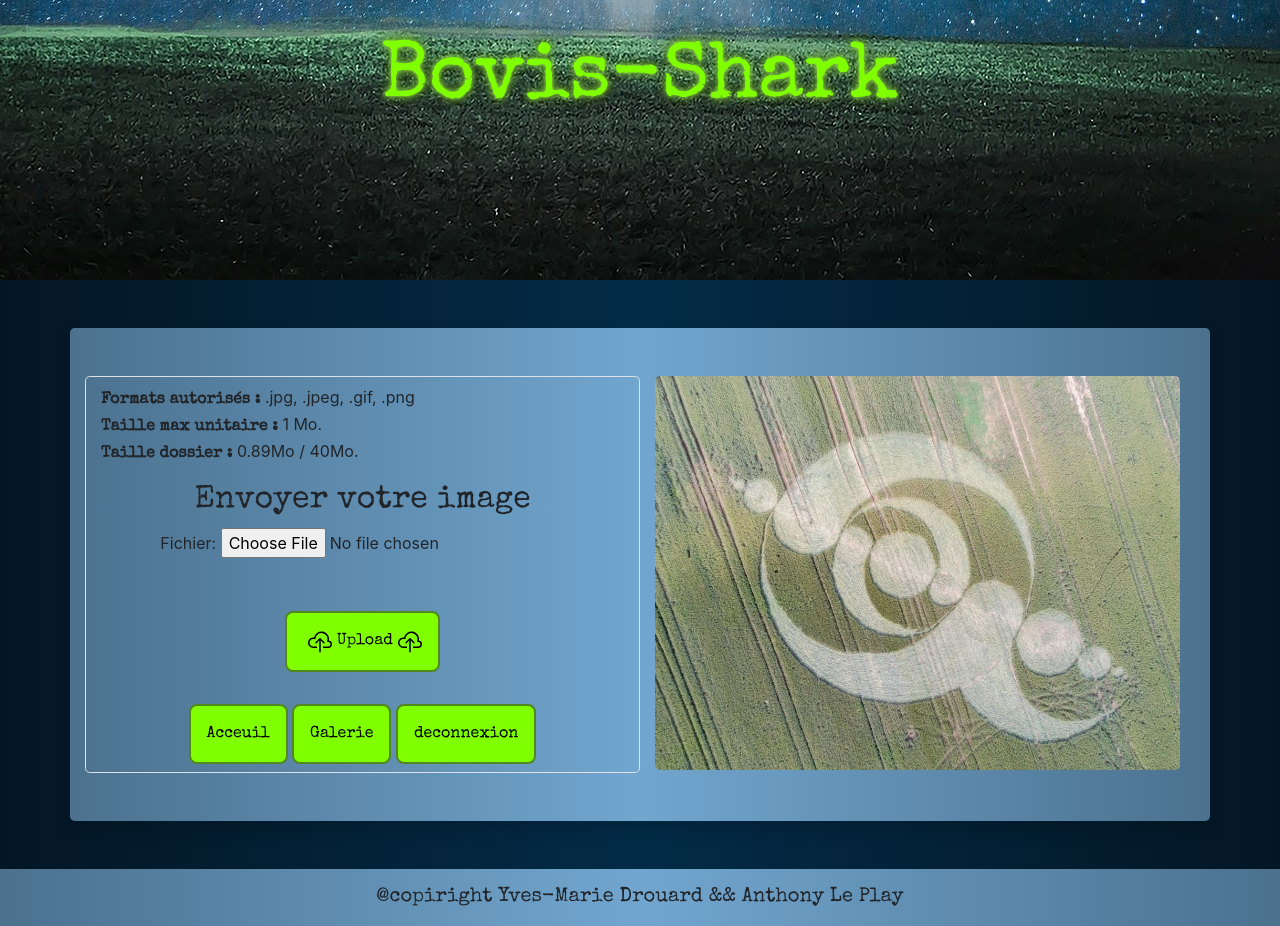
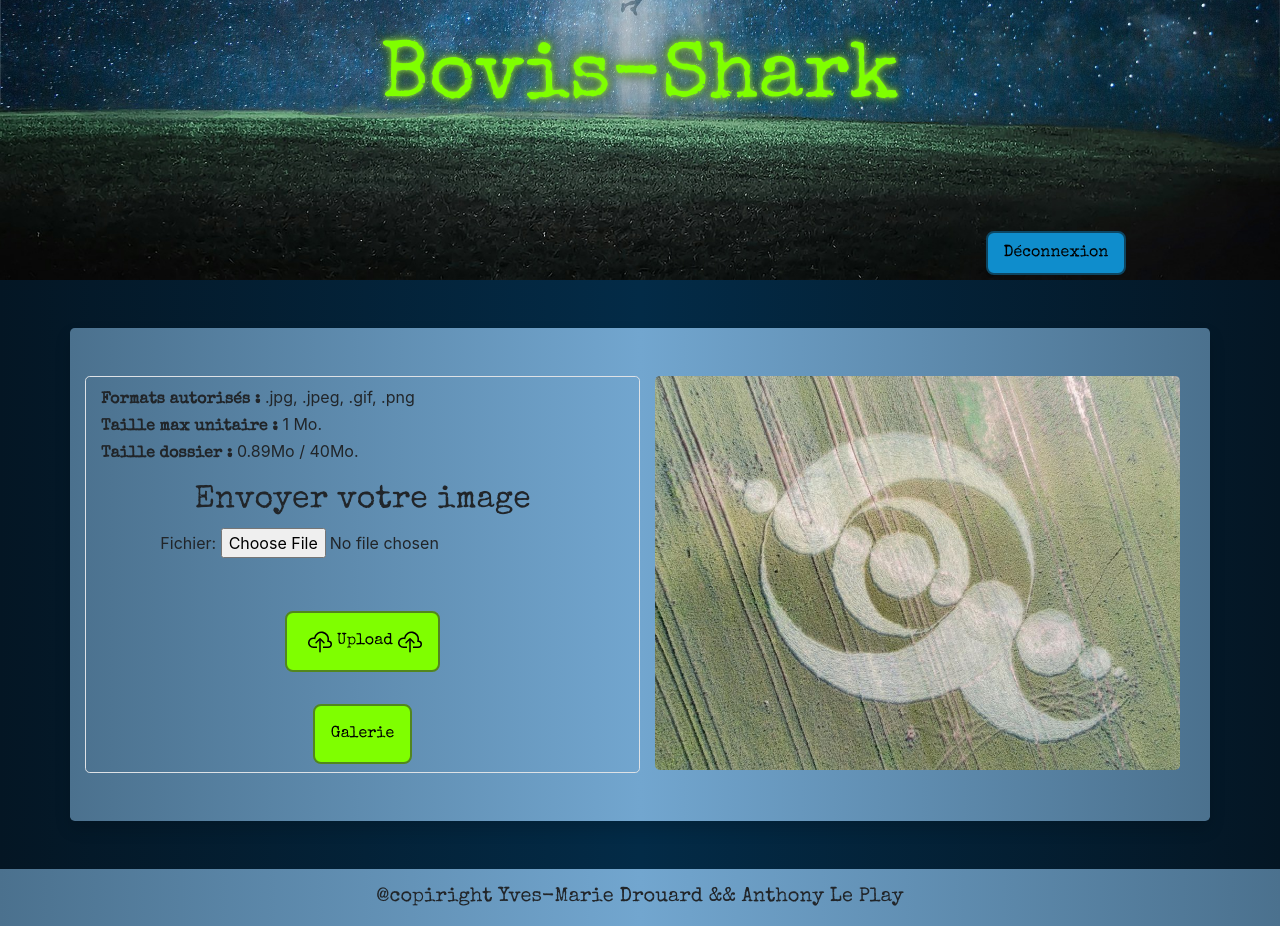
Before and after one commit to yvesmaried/tp-php-upload-img2, a PHP site: page /dashboard.php in a window 1280 px wide. Run offline with PHP 8.4, Linux system fonts and the light colour scheme; the visitor is signed in with stand-in values (Sample User, id 1).

Commit message:
mise ne page de 2-3 modif

```diff
--- a/assets/style.css
+++ b/assets/style.css
@@ -5,7 +5,7 @@
     background-attachment: fixed;
     background-position: bottom;
     background-repeat: no-repeat;
-    background-size: auto;
+    background-size: cover;
 }
 
 #titreHeader {
@@ -53,13 +53,20 @@
     border: solid 2px rgb(82, 134, 30);
     background-color: chartreuse;
 }
-.test{
-    height: 100px;
-    background-color: darksalmon;
-    width: 50%;
+.btn-deco{
+    padding: 0.5rem 1rem;
+    border-radius: 8px;
+    /* color: chartreuse; */
+    border: solid 2px #0d4662;
+    background-color: #0f8dcc;
 }
 
 .vignetteGallery {
     height: 10rem;
     width: auto;
 }
+.bottom-header{
+    position: absolute;
+    bottom: 5px;
+    right: 12%;
+}
--- a/dashboard.php
+++ b/dashboard.php
@@ -21,11 +21,14 @@ require_once 'controller\dashboard-controller.php';
 
     <!------------------------------------------------- HEADER ------------------------------->
     <header>
-        <div id="img-accueil" class="container-fluid">
-            <div class="row justify-content-lg-start justify-content-center text-center">
+        <div id="img-accueil" class="container-fluid position-relative">
+            <div class="row">
                 <div class="col-12 justify-content-center text-center">
                     <h1 class="typo-specialelite" id="titreHeader">Bovis-Shark</h1>
                 </div>
+            </div>
+            <div class="bottom-header">
+                <a class="" href="deconnexion.php"><button class="btn-deco typo-specialelite" type="button">Déconnexion</button></a>
             </div>
         </div>
     </header>
@@ -63,14 +66,11 @@ require_once 'controller\dashboard-controller.php';
                         </form>
 
                         <p id="messageresult" class="typo-specialelite h5"><b><?= $message ?></b></p>
-                        <a href="index.php"><button class="btn-perso typo-specialelite" type="button">Acceuil</button></a>
                         <a href="gallery.php"><button class="btn-perso typo-specialelite" type="button">Galerie</button></a>
-                        <a href="deconnexion.php"><button class="btn-perso typo-specialelite" type="button">deconnexion</button></a>
                     </div>
                     <!------------------------------------------------- COL DROITE ------------------------------->
                     <div class="col-12 col-sm-10 col-md-6 my-5 rounded-lg" onclick="playsound()">
-                        <img class="rounded-lg" src="img\cover-crop-circle.jpg" alt="cover-crop-circle-Astronogeek"
-                            width="100%">
+                        <img class="rounded-lg" src="img\cover-crop-circle.jpg" alt="cover-crop-circle-Astronogeek" width="100%">
                     </div>
                 </div>
             </div>
--- a/index.php
+++ b/index.php
@@ -37,16 +37,16 @@ require_once 'controller\index-controller.php';
                 <div class="row col-12 my-5 shadow justify-content-center rounded-lg" id="id-workarea">
                     <!------------------------------------------------- COL GAUCHE ------------------------------->
                     <div class="col-12 col-sm-10 col-md-6 border py-2 my-5 rounded-lg justify-content-center text-center">
-                        <form class="row  justify-content-center " action="" method="post" enctype="multipart/form-data">
+                        <form class="row justify-content-center" action="" method="post" enctype="multipart/form-data">
                             <div class="form-group col-md-7">
                                 <label class="typo-specialelite font-weight-bold" for="account">Login :</label>
                                 <input class="form-control" id="account" type="text" name="account"
-                                    placeholder="nom de compte">
+                                    placeholder="nom de compte" required>
                             </div>
                             <div class="form-group col-md-7">
                                 <label class="typo-specialelite font-weight-bold" for="password">Password :</label>
                                 <input class="form-control" id="password" type="password" name="password"
-                                    placeholder="mot de passe">
+                                    placeholder="mot de passe" required>
                             </div>
                             <div class="col-md-7">
                                 <input class="btn-perso typo-specialelite" type="submit" value="connexion">
```
Also changed, not shown: controller/gallery-controller.php (+18 -0 lines), gallery.php (+15 -6 lines), no-allowed.php (+7 -4 lines).
